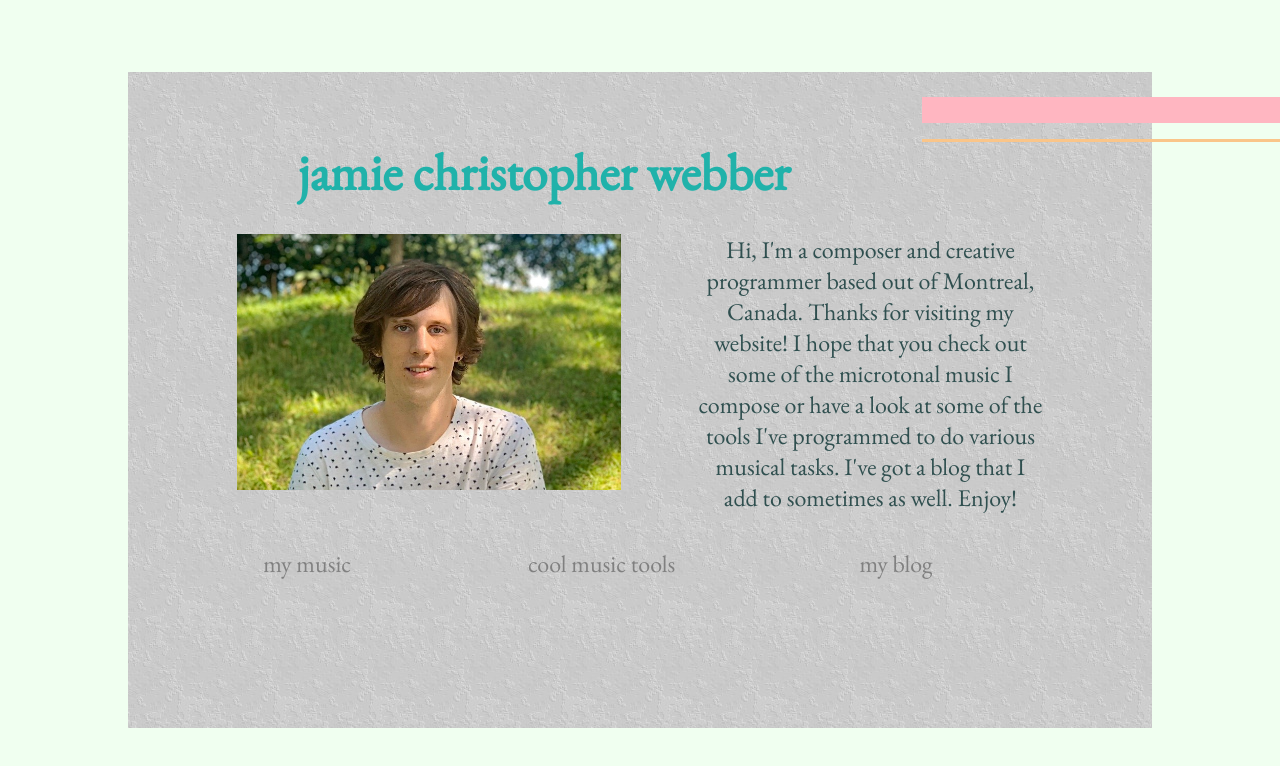
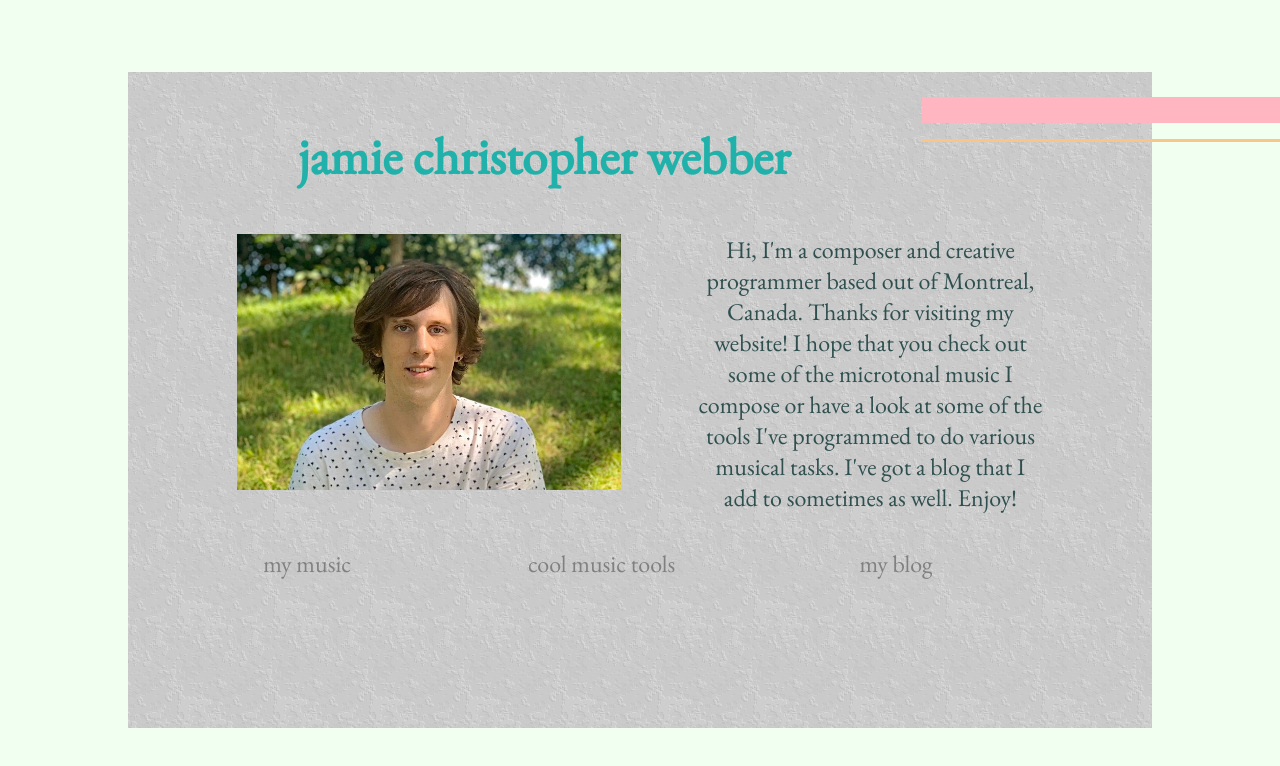
Before and after one commit to jamiecwebber/jcw-website, a React (Create React App) app: page / in a window 1280 px wide. Shown: the top 766 px of the page. Built offline with nearby package versions, Linux system fonts and the light colour scheme.

Commit message:
fixed name placement

```diff
--- a/src/pages/Welcome.js
+++ b/src/pages/Welcome.js
@@ -20,30 +20,10 @@ const Background = styled.div`
 
 
 
-// const PinkRectangle = styled.div`
-//     background-color: lightpink;
-//     position: absolute;
-//     right: 0px;
-//     top: 60px;
-//     width: 28%;
-//     height: 26px;
-// `
-
-// const OrangeRectangle = styled.div`
-//     background-color: #fac589;
-//     position: absolute;
-//     right: 0px;
-//     top: 60px;
-//     width: 28%;
-//     height: 3px;
-//     margin-top: 42px;
-// `
-
-
 const Name = styled.h1`
     font-size: max(1.5em, 4vw);
     position: relative;
-    top: -4%;
+    top: -16px;
     left: -10%;
     color: lightseagreen;
     margin-bottom: 3%;
@@ -99,8 +79,6 @@ const WelcomePage = () => {
     return (
         <React.Fragment>
             <Rectangles />
-            {/* <PinkRectangle></PinkRectangle>
-            <OrangeRectangle></OrangeRectangle> */}
             <Background img={greyTexture}>
                 <Name>jamie christopher webber </Name>
 
```
Also changed, not shown: src/pages/BlogPage.js (+0 -21 lines).
